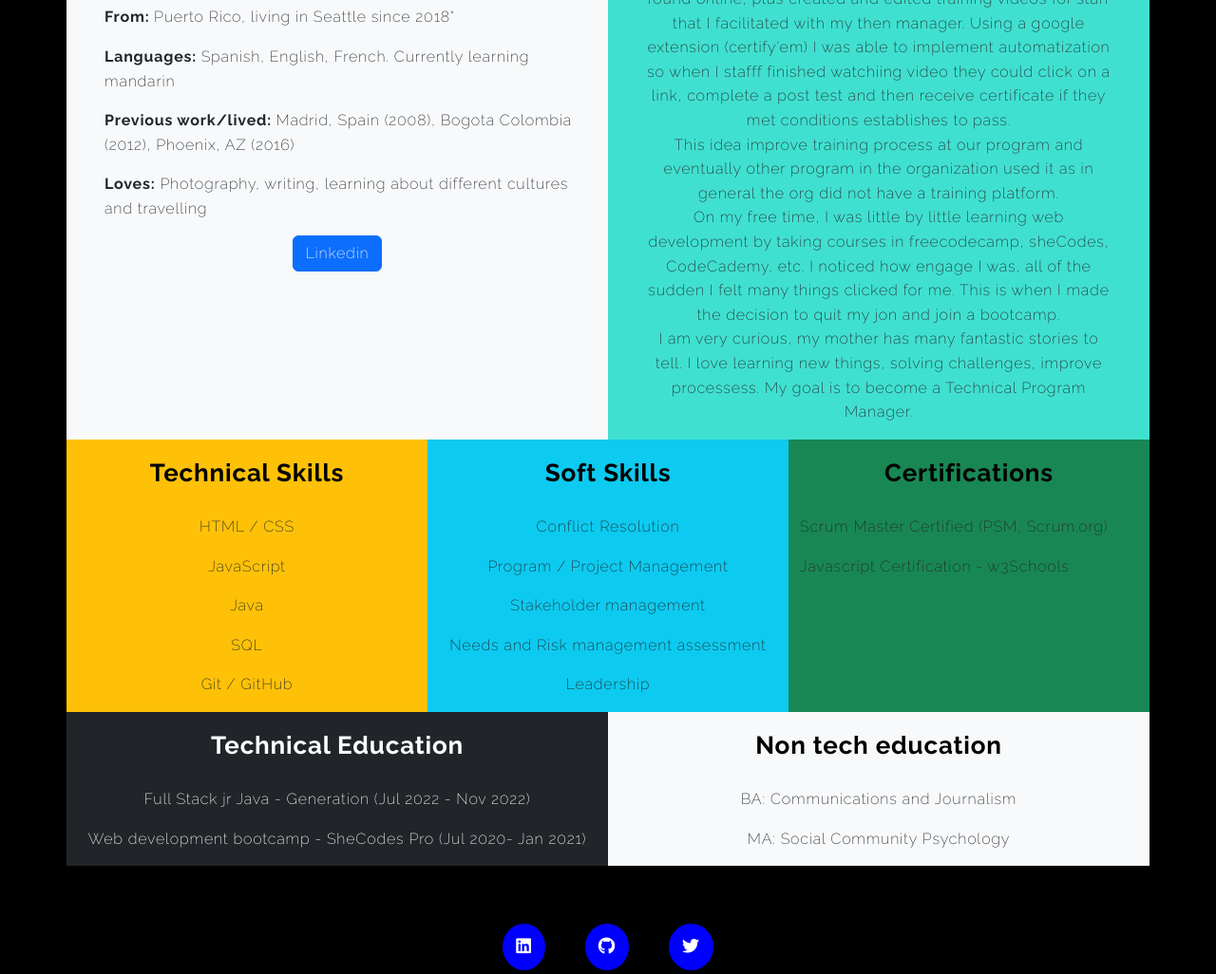
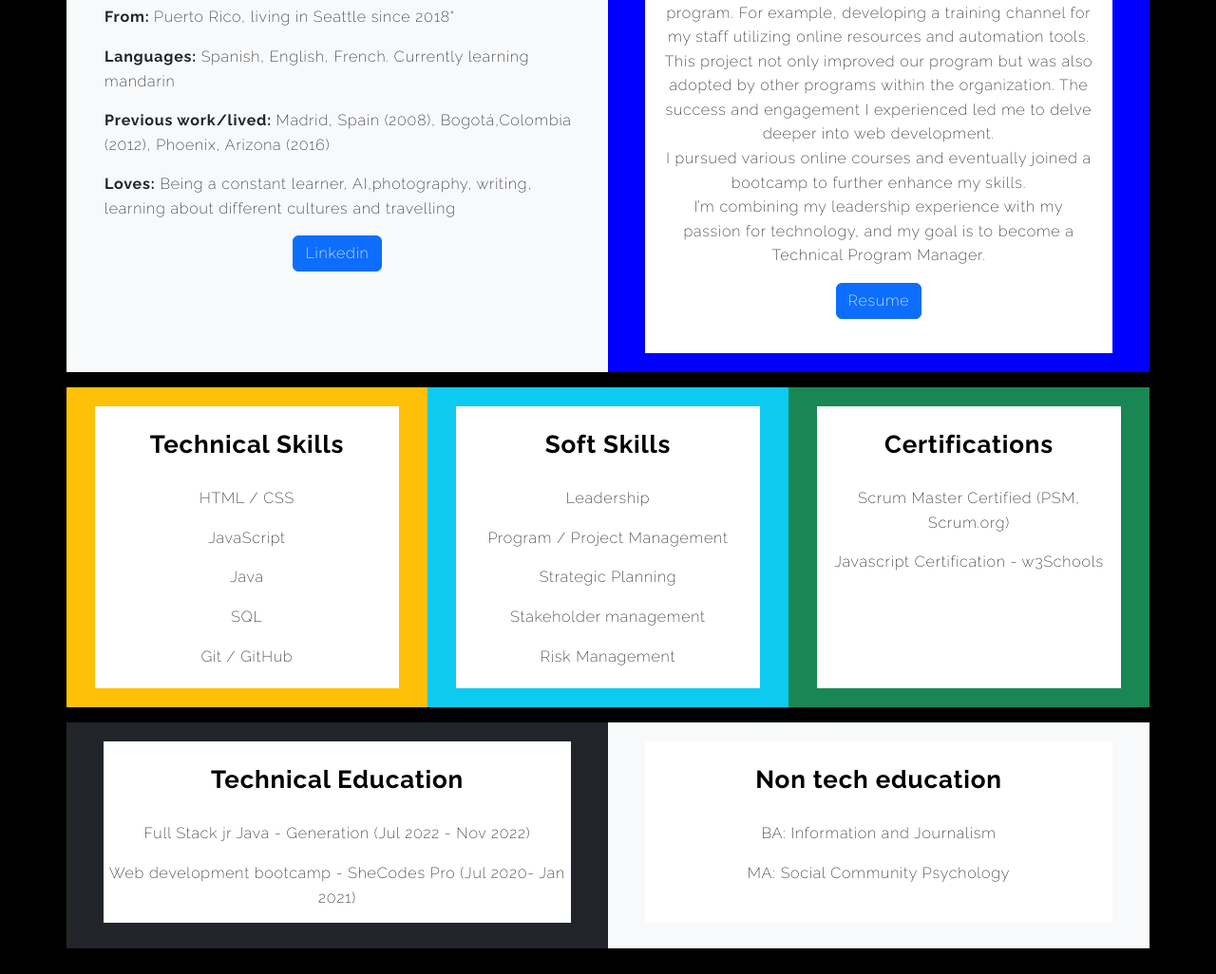
Before and after one commit to YarelysRR/yarelysrr.github.io, a plain HTML site: page about.html in a window 1280 px wide. Shown: the part 388-1414 px from the top of the page at 95% size. Drawn offline with nearby package versions, Linux system fonts and the light colour scheme.

Commit message:
Included resume button in about, containers post it note look and feel

```diff
--- a/about.html
+++ b/about.html
@@ -5,7 +5,8 @@
     <meta charset="UTF-8" />
     <meta http-equiv="X-UA-Compatible" content="IE=edge" />
     <meta name="viewport" content="width=device-width, initial-scale=1.0" />
-    <meta name="description" content="Yarelys Rivera front end developer based in Seattle" />
+    <meta name="description"
+        content="Yarelys Rivera - Technical Program Manager and Scrum Master based in Seattle,WA" />
     <link href="https://cdn.jsdelivr.net/npm/bootstrap@5.2.2/dist/css/bootstrap.min.css" rel="stylesheet"
         integrity="sha384-Zenh87qX5JnK2Jl0vWa8Ck2rdkQ2Bzep5IDxbcnCeuOxjzrPF/et3URy9Bv1WTRi" crossorigin="anonymous">
     <link href="https://fonts.googleapis.com/css?family=Amatic+SC|Raleway:100,200,600,700" rel="stylesheet">
@@ -13,7 +14,8 @@
 
     <link rel="stylesheet" href="/resources/CSS/about.css" type="text/css">
 
-    <title>Yarelys Rivera Rodriguez- WebDev Portfolio</title>
+    <title>Yarelys Rivera Rodriguez- WebDev Portfolio - Technical Program Manager and Scrum Master based in Seattle,WA
+    </title>
 </head>
 
 <body>
@@ -65,13 +67,16 @@
                         mandarin
                     </p>
                     <p class="text-dark ms-3"> <strong>Previous work/lived: </strong> Madrid, Spain (2008),
-                        Bogota Colombia
+                        Bogotá,Colombia
                         (2012),
-                        Phoenix, AZ (2016)</p>
-                    <p class="text-dark ms-3"> <strong> Loves:</strong> Photography, writing, learning about
-                        different cultures and travelling</p>
+                        Phoenix, Arizona (2016)</p>
+                    <p class="text-dark ms-3"> <strong> Loves:</strong> Being a constant learner, AI,photography,
+                        writing, learning about
+                        different cultures and travelling
+                    </p>
                     <div class="mb-3 d-flex justify-content-center">
-                        <a href="https://www.linkedin.com/in/yarelysrr/" class="btn btn-primary">Linkedin</a>
+                        <a href="https://www.linkedin.com/in/yarelysrr/" target="_blank"
+                            class="btn btn-primary">Linkedin </a>
 
                     </div>
 
@@ -84,8 +89,25 @@
             <div class="col-12 col-md-6 bg-about-paragrapgh">
 
                 <div class="container-about-paragraph">
+
                     <br class="text-dark text-start mt-5">
-                    ¡Hola! I transitioned into tech after years of working in non profit organizations. I have mixed
+
+                    <p> Hola! <br>I’ve been a tech enthusiast since I got my first computer when I was 10 yrs. My
+                        fascination with technology led me
+                        to attend tech events, taking courses and explore new technologies in my personal time. However,
+                        it was during
+                        my years in the non-profit sector that I discovered my potential to contribute professionally in
+                        the tech field.
+                        While working in Seattle, I initiated diferent successful projects that help to transform the
+                        program. For example, developing a training channel for my staff utilizing online
+                        resources and automation tools. This project not only improved our program but was also
+                        adopted by other programs within the organization. The success and engagement I experienced led
+                        me to delve deeper into web development. <br>I pursued various online courses and eventually
+                        joined a bootcamp to further enhance my skills. <br> I’m combining my leadership experience with
+                        my passion for technology,
+                        and my goal is to become a Technical Program Manager.
+
+                        <!-- ¡Hola! I transitioned into tech after years of working in non profit organizations. I have mixed
                         experiences due to my educational background. Before the transition, my experience was 4yrs of
                          leadership in a non profit in Seattle,WA.
 
@@ -106,10 +128,7 @@
                       many things clicked for me. This is when I made the decision to quit my jon and join a bootcamp.
                       </br>
                       I am very curious, my mother has many fantastic stories to tell. I love learning new things,
-                    solving challenges, improve processess. My goal is to become a Technical Program Manager.
-
-
-                    <!-- However,
+                     solving challenges, improve processess. My goal is to become a Technical Program Manager.However,
                         transitioning into tech did not come out of the blue.
                         <br>
                         <br>
@@ -130,55 +149,69 @@
 
                     </p>
 
+                    <div class="mb-3 d-flex justify-content-center">
+                        <a href="https://drive.google.com/file/d/1crwOHBFnJc9OuT_df2yIutPqJOcTeNRf/view" target="_blank"
+                            class="btn btn-primary text-white">Resume </a>
+
+                    </div>
+
                 </div>
 
             </div>
         </div>
 
         <!-- Columns start at 50% wide on mobile and bump up to 33.3% wide on desktop -->
-        <div class="row justify-content-around">
+        <div class="row justify-content-around mt-3 container-skills-cert">
 
             <div class="col-4 bg-warning">
+                <div class="bg-skills-cert">
                     <h3 class="text-center">Technical Skills</h3>
                     <p class="text-center"> HTML / CSS </p>
                     <p class="text-center"> JavaScript</p>
                     <p class="text-center">Java</p>
                     <p class="text-center">SQL</p>
                     <p class="text-center">Git / GitHub</p>
+                </div>
 
 
             </div>
             <div class="col-4 bg-info">
+                <div class="bg-skills-cert">
                     <h3 class="text-center">Soft Skills</h3>
-                <p class="text-center"> Conflict Resolution</p>
+                    <p class="text-center">Leadership</p>
                     <p class="text-center"> Program / Project Management</p>
+                    <p class="text-center"> Strategic Planning</p>
                     <p class="text-center">Stakeholder management</p>
-                <p class="text-center">Needs and Risk management assessment</p>
-                <p class="text-center">Leadership</p>
-
+                    <p class="text-center">Risk Management</p>
+                </div>
 
             </div>
 
 
             <div class="col-4 bg-success">
+                <div class="bg-skills-cert">
                     <h3 class="text-center">Certifications</h3>
-                <p>Scrum Master Certified (PSM, Scrum.org)</p>
-                <p>Javascript Certification - w3Schools</p>
+                    <p class="text-center">Scrum Master Certified (PSM, Scrum.org)</p>
+                    <p class="text-center">Javascript Certification - w3Schools</p>
+                </div>
             </div>
         </div>
 
         <!-- Columns are always 50% wide, on mobile and desktop -->
-        <div class="row">
+        <div class="row mt-3 container-education">
             <div class="col-6 bg-dark">
-                <h3 class="text-center text-white">Technical Education</h3>
-                <p class="text-center text-white">Full Stack jr Java - Generation (Jul 2022 - Nov 2022) </p>
-                <p class="text-center text-white">Web development bootcamp - SheCodes Pro (Jul 2020- Jan 2021)</p>
+                <div class="bg-education">
+                    <h3 class="text-center">Technical Education</h3>
+                    <p class="text-center">Full Stack jr Java - Generation (Jul 2022 - Nov 2022) </p>
+                    <p class="text-center">Web development bootcamp - SheCodes Pro (Jul 2020- Jan 2021)</p>
+                </div>
             </div>
             <div class="col-6 bg-light">
+                <div class="bg-education">
                     <h3 class="text-center">Non tech education</h3>
-                <p class="text-center"> BA: Communications and Journalism </p>
-
+                    <p class="text-center"> BA: Information and Journalism </p>
                     <p class="text-center"> MA: Social Community Psychology </p>
+                </div>
 
             </div>
         </div>
--- a/resources/CSS/about.css
+++ b/resources/CSS/about.css
@@ -112,13 +112,21 @@ h3 {
 }
 
 .bg-about-paragrapgh {
-  background-color: turquoise;
+  background-color: blue;
 }
 
 .container-about-paragraph {
   max-width: 90%;
   text-align: center;
-  margin: 0 auto;
+  margin: 20px auto 20px auto;
+  background-color: white;
+  padding: 20px;
+}
+
+.col-12.col-md-6.bg-about-paragrapgh {
+  display: flex;
+  justify-content: center;
+  align-items: center;
 }
 
 .container-about-paragraph a {
@@ -133,6 +141,36 @@ h3 {
   padding-top: 10%;
   font-size: 1.2rem;
 }
+
+/* test for bg and container skills, certs and education. Look and feel: post it note*/
+.bg-skills-cert {
+  max-width: 90%;
+  height: 88%;
+  text-align: center;
+  margin: 20px auto 20px auto;
+  background-color: white;
+  padding: 5px;
+}
+.container-skills-cert {
+  display: flex;
+  justify-content: center;
+  align-items: stretch; /* cert container was smaller than other change this from center to strecth and added height in bgskillscert that fixed!*/
+}
+
+.bg-education {
+  max-width: 90%;
+  height: 80%;
+  text-align: center;
+  margin: 20px auto 20px auto;
+  background-color: white;
+  padding: 5px;
+}
+.container-education {
+  display: flex;
+  justify-content: center;
+  align-items: stretch;
+}
+/* END OF TEST*/
 
 .click-me {
   padding: 40px 0px;
```
Also changed, not shown: contact.html (+3 -2 lines), index.html (+3 -2 lines), portfolio.html (+3 -2 lines). Lines whose indentation alone changed are shown as unchanged.
